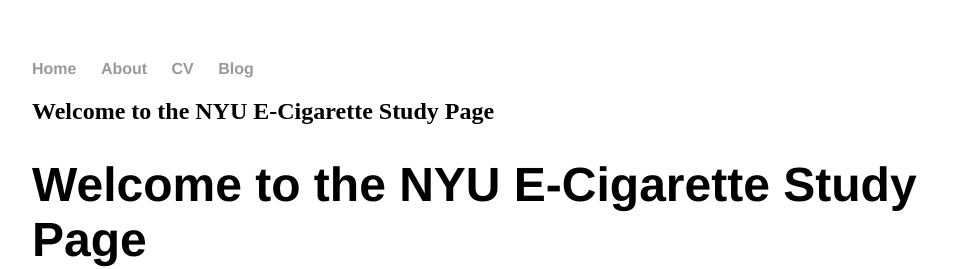
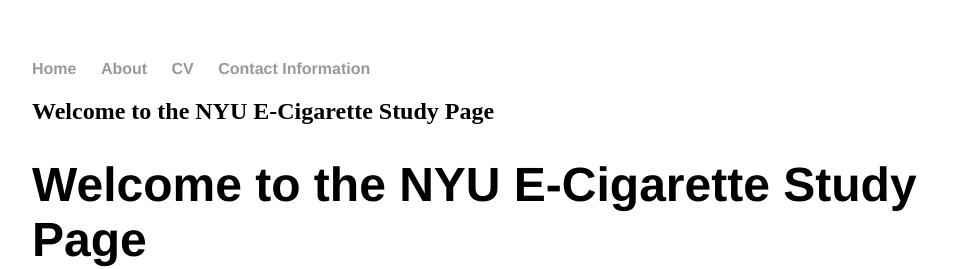
Before and after one commit to nyu-mhealth/juul_study_page, a Jekyll site: the page built from index.md, in a window 1280 px wide. Shown: the top 269 px of the page, without its empty margins (160-1119 px from the left). Built offline with Jekyll 4.4.1, drawn with Linux system fonts in a browser that asks for light colours; our own code applies the rules of GitHub Pages for plain Markdown files.

Commit message:
Update default.html

```diff
--- a/_layouts/default.html
+++ b/_layouts/default.html
@@ -9,9 +9,9 @@
 			<nav>
 	    		<ul>
 	        		<li><a href="/">Home</a></li>
-		        	<li><a href="/about">About</a></li>
-	        		<li><a href="/cv">CV</a></li>
-	        		<li><a href="/blog">Blog</a></li>
+		        	<li><a href="/About the Study">About</a></li>
+	        		<li><a href="/Assess Eligibility">CV</a></li>
+	        		<li><a href="/blog">Contact Information</a></li>
 	    		</ul>
 			</nav>
 			<div class="container">
```
